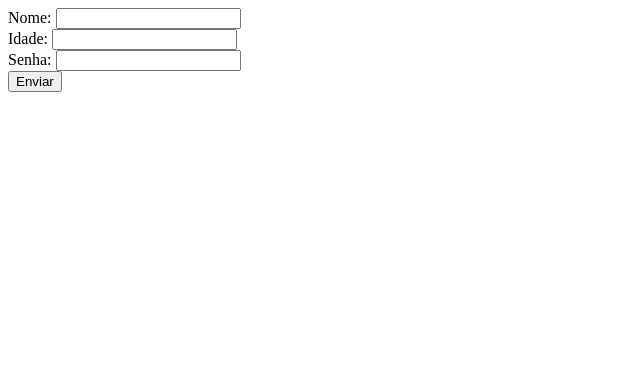
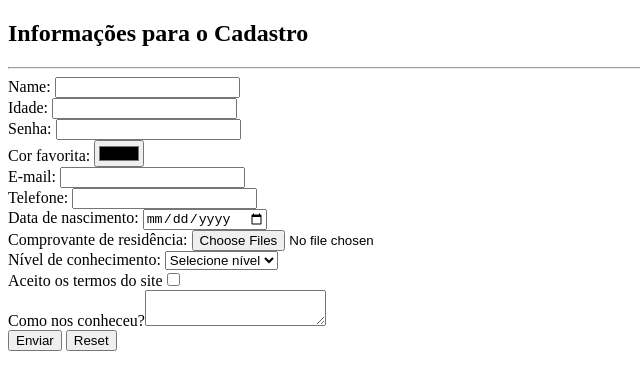
Before and after one commit to Diiizus/introducao-html, a plain HTML site: page form.html in a window 1280 px wide. Shown: the whole page, without its empty margins (0-640 px from the left). Drawn offline with Linux system fonts and the light colour scheme.

Commit message:
Add files via upload

```diff
--- a/form.html
+++ b/form.html
@@ -6,11 +6,28 @@
     <title>Formulario de Cadastro</title>
 </head>
 <body>
-    <form name="signup" onsubmit="alert('Fomulario enviado');" method="POST" action="https://meusite.com.br">
-        Nome: <input type="text" name="name" /><br>
-        Idade: <input type="number" name="age" /><br>
-        Senha: <input type="password" name="password" /><br>
+    <h2>Informações para o Cadastro</h2>
+    <hr/>
+    <form name="signup" onsubmit="alert('Fomulario enviado');" method="POST" action="#">
+        <label>Name: </label><input type="text" name="name" /><br>
+        <label>Idade: </label><input type="number" name="age" /><br>
+        <label>Senha: </label><input type="password" name="password" /><br>
+        <label>Cor favorita: </label><input type="color" name="color" /><br>
+        <label>E-mail: </label><input type="email" name="email" /><br>
+        <labe>Telefone: </labe><input type="tel" name="phone" pattern="[0-9]{3}-[0-9]{2}-[0-9]{3}" /><br>
+        <label>Data de nascimento: </label><input type="date" name="date" /><br>
+        <labe>Comprovante de residência: </labe><input type="file" name="file" multiple/><br>
+        <label>Nível de conhecimento: </label>
+            <select name="role">
+                <option value="">Selecione nível</option>
+                <option value="basico">Basíco</option>
+                <option value="intermediario">Intermediário</option>
+                <option value="avancado">Avançado</option>
+            </select><br>
+        <label>Aceito os termos do site</label><input type="checkbox" name="checkbox" /><br>
+        <label>Como nos conheceu?</label><textarea name="message"></textarea><br>
         <button type="submit">Enviar</button>
+        <button type="reset">Reset</button>
     </form>
 </body>
 </html>
```
